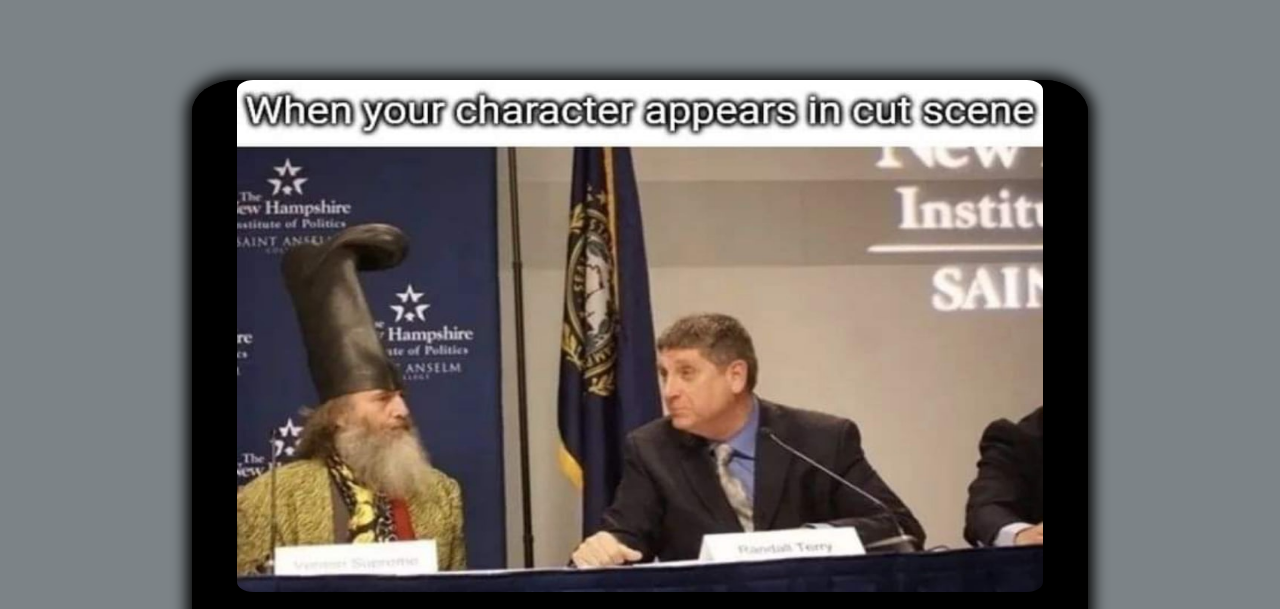
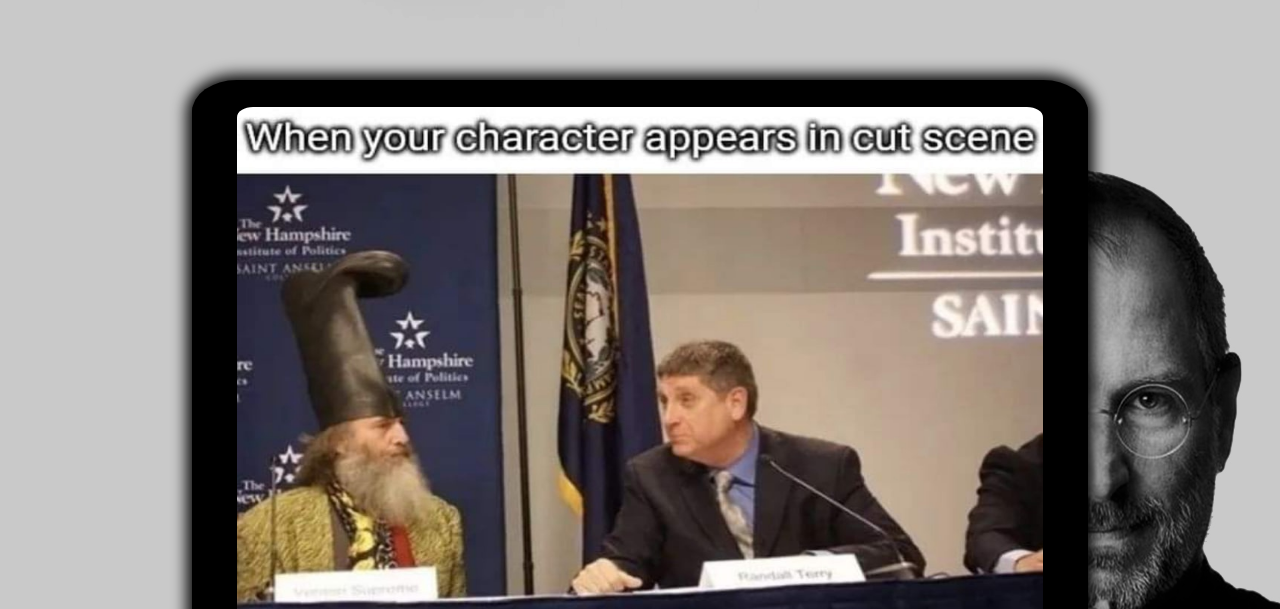
Before and after one commit to ilyaokunev/cssMemSlider, a plain HTML site: page index.html in a window 1280 px wide. Shown: the top 609 px of the page. Drawn offline with Linux system fonts and the light colour scheme.

Commit message:
fix: change background (Sat, Oct 16, 2021 16:45:00 PM)

```diff
--- a/styles.css
+++ b/styles.css
@@ -7,7 +7,8 @@
 
 
 body {
-    background-color:rgba(95, 103, 109, 0.815);
+background-image: url("img/background.jpg");
+background-size: cover;
 }
 
 
@@ -28,7 +29,7 @@ display: none;
 }
 
 .img__window {
-    margin-top: 3gi%;
+    margin-top: 3%;
     width: 100%;
     height: 80%;
 }
```
Also changed, not shown: img/background.jpg (added).
